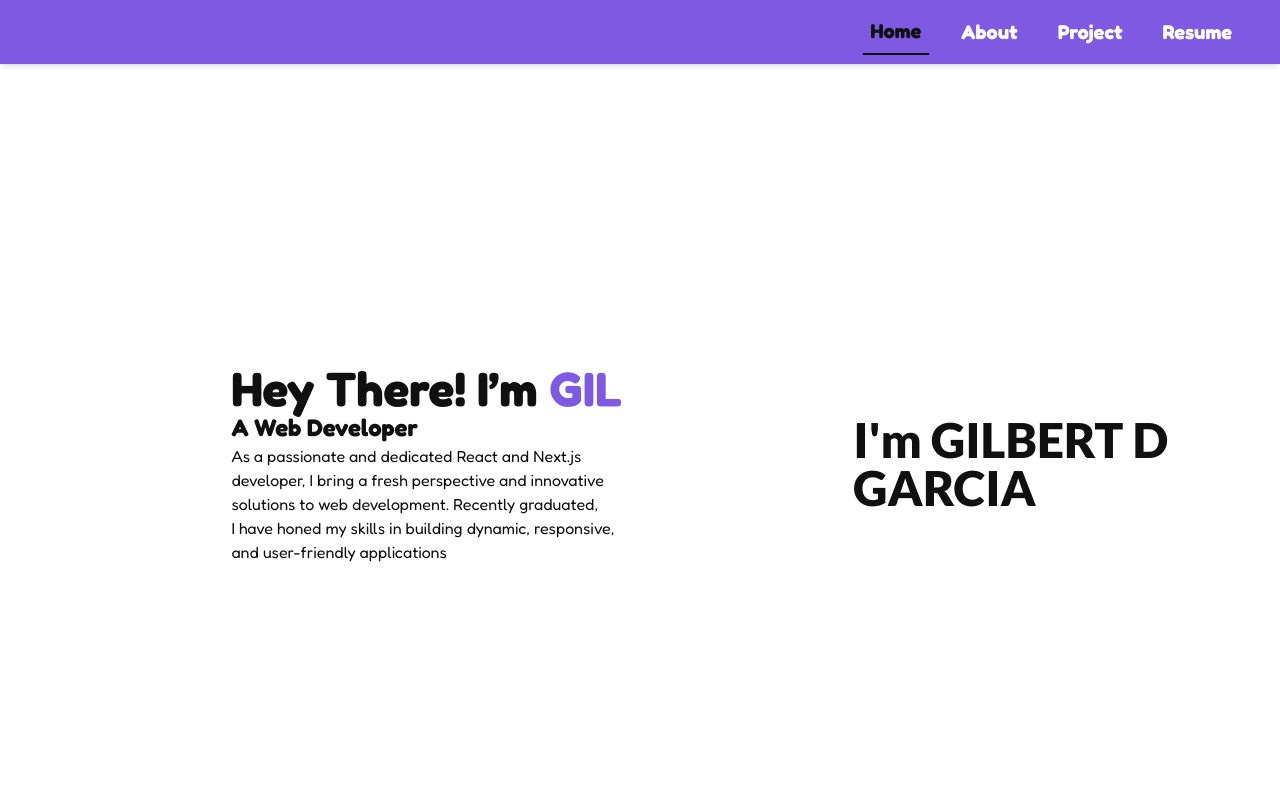
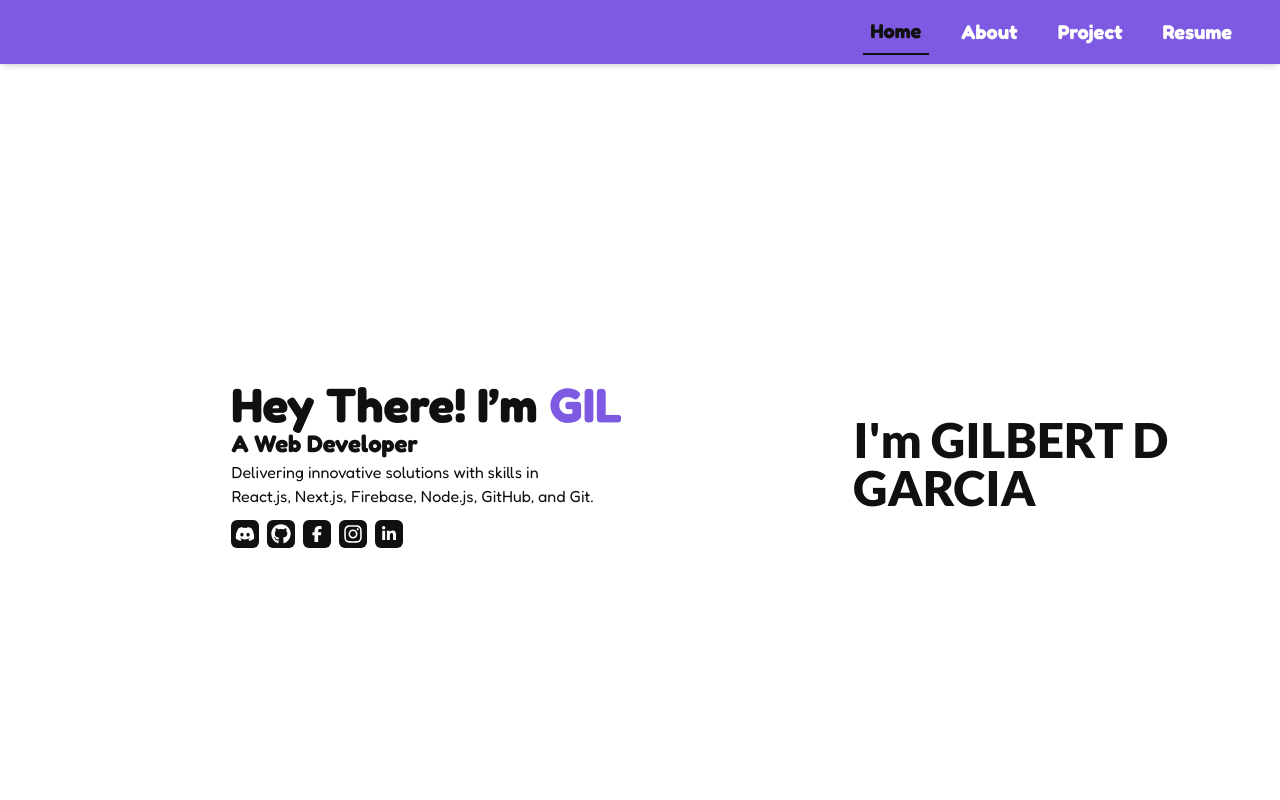
Before and after one commit to Gil0404/portfolio, a Next.js app: page / in a window 1280 px wide. Shown: the top 800 px of the page. Built offline with nearby package versions, Linux system fonts and the light colour scheme.

Commit message:
added socials and fixed the z index in nav

```diff
--- a/src/app/page.tsx
+++ b/src/app/page.tsx
@@ -9,7 +9,11 @@
       <div className="md:pt-16 pt-16 sm:pt-0 ">
         <Hero></Hero>
 
-        <svg xmlns="http://www.w3.org/2000/svg" viewBox="0 0 1440 320">
+        <svg
+          xmlns="http://www.w3.org/2000/svg"
+          viewBox="0 0 1440 320"
+          className=" translate-y-2 -z-50"
+        >
           <path
             fill="#7e59e2"
             fill-opacity="1"
--- a/src/components/page/home/hero.tsx
+++ b/src/components/page/home/hero.tsx
@@ -1,19 +1,20 @@
+import Socials from "@/components/reusable/socials";
+
 export default function Hero() {
   return (
     <div className=" flex flex-row w-screen max-w-normal h-screen bg-background mx-auto">
       <div className="flex flex-col w-2/3 h-full  justify-center items-center">
-        <h1 className="text-dark  font-Fredoka font-extrabold text-5xl">
-          Hey There! I’m <span className="text-high font-extrabold">GIL</span>
-          <br />
-          <h3 className=" text-2xl">A Web Developer</h3>
-          <p className=" font-normal text-base">
-            As a passionate and dedicated React and Next.js <br /> developer, I
-            bring a fresh perspective and innovative <br /> solutions to web
-            development. Recently graduated,
-            <br /> I have honed my skills in building dynamic, responsive,
-            <br /> and user-friendly applications
+        <div className="text-left text-dark">
+          <h1 className="text-dark  font-Fredoka font-extrabold text-5xl">
+            Hey There! I’m <span className="text-high font-extrabold">GIL</span>
+          </h1>
+          <h3 className=" text-2xl font-bold text-left">A Web Developer</h3>
+          <p className=" font-normal text-base text-left">
+            Delivering innovative solutions with skills in
+            <br /> React.js, Next.js, Firebase, Node.js, GitHub, and Git.
           </p>
-        </h1>
+          <Socials></Socials>
+        </div>
       </div>
       <div className="flex flex-col h-full w-1/3 justify-center items-center">
         <h1 className="text-dark  font-lato font-extrabold text-5xl">
--- a/src/components/reusable/navbar.tsx
+++ b/src/components/reusable/navbar.tsx
@@ -13,7 +13,7 @@
   const currentpath = usePathname();
   return (
     <>
-      <div className=" fixed w-screen h-16 bg-high md:flex sm:hidden shadow-md">
+      <div className=" fixed w-screen h-16 bg-high md:flex sm:hidden shadow-md z-50">
         <div className="px-10 justify-end items-center flex w-screen max-w-normal h-full bg-high mx-auto gap-6">
           {navitem.map((links, index) => {
             return (
@@ -34,7 +34,7 @@
 
       {/* mobile */}
 
-      <div className=" fixed w-screen h-screen  md:hidden sm:flex">
+      <div className=" fixed w-screen h-screen  md:hidden sm:flex z-50">
         <div className="px-10 flex-col  justify-center items-center flex w-screen max-w-normal h-full mx-auto gap-6">
           {navitem.map((links, index) => {
             return (
@@ -43,8 +43,8 @@
                 href={links.path}
                 className={`${
                   links.path === currentpath &&
-                  "text-dark  border-dark border-b-2"
-                } hover:text-dark  capitalize font-extrabold text-xl p-2`}
+                  "text-high  border-high border-b-2"
+                } hover:text-high  capitalize font-extrabold text-xl p-2`}
               >
                 {links.name}
               </Link>
--- /dev/null
+++ b/src/components/reusable/socials.tsx
@@ -0,0 +1,55 @@
+export default function Socials() {
+  return (
+    <div className="flex flex-row gap-2 pt-3">
+      <a href="https://www.w3schools.com" target="_blank">
+        <div className="bg-dark w-7 h-7 justify-center items-center rounded-md flex hover:bg-high c">
+          <span className="[&>svg]:h-5 [&>svg]:w-5 fill-background ">
+            <svg xmlns="http://www.w3.org/2000/svg" viewBox="0 0 640 512">
+              <path d="M524.5 69.8a1.5 1.5 0 0 0 -.8-.7A485.1 485.1 0 0 0 404.1 32a1.8 1.8 0 0 0 -1.9 .9 337.5 337.5 0 0 0 -14.9 30.6 447.8 447.8 0 0 0 -134.4 0 309.5 309.5 0 0 0 -15.1-30.6 1.9 1.9 0 0 0 -1.9-.9A483.7 483.7 0 0 0 116.1 69.1a1.7 1.7 0 0 0 -.8 .7C39.1 183.7 18.2 294.7 28.4 404.4a2 2 0 0 0 .8 1.4A487.7 487.7 0 0 0 176 479.9a1.9 1.9 0 0 0 2.1-.7A348.2 348.2 0 0 0 208.1 430.4a1.9 1.9 0 0 0 -1-2.6 321.2 321.2 0 0 1 -45.9-21.9 1.9 1.9 0 0 1 -.2-3.1c3.1-2.3 6.2-4.7 9.1-7.1a1.8 1.8 0 0 1 1.9-.3c96.2 43.9 200.4 43.9 295.5 0a1.8 1.8 0 0 1 1.9 .2c2.9 2.4 6 4.9 9.1 7.2a1.9 1.9 0 0 1 -.2 3.1 301.4 301.4 0 0 1 -45.9 21.8 1.9 1.9 0 0 0 -1 2.6 391.1 391.1 0 0 0 30 48.8 1.9 1.9 0 0 0 2.1 .7A486 486 0 0 0 610.7 405.7a1.9 1.9 0 0 0 .8-1.4C623.7 277.6 590.9 167.5 524.5 69.8zM222.5 337.6c-29 0-52.8-26.6-52.8-59.2S193.1 219.1 222.5 219.1c29.7 0 53.3 26.8 52.8 59.2C275.3 311 251.9 337.6 222.5 337.6zm195.4 0c-29 0-52.8-26.6-52.8-59.2S388.4 219.1 417.9 219.1c29.7 0 53.3 26.8 52.8 59.2C470.7 311 447.5 337.6 417.9 337.6z" />
+            </svg>
+          </span>
+        </div>
+      </a>
+
+      <a href="https://www.w3schools.com" target="_blank">
+        <div className="bg-dark w-7 h-7 justify-center items-center rounded-md flex hover:bg-high c">
+          <span className="[&>svg]:h-5 [&>svg]:w-5 fill-background">
+            <svg xmlns="http://www.w3.org/2000/svg" viewBox="0 0 496 512">
+              <path d="M165.9 397.4c0 2-2.3 3.6-5.2 3.6-3.3 .3-5.6-1.3-5.6-3.6 0-2 2.3-3.6 5.2-3.6 3-.3 5.6 1.3 5.6 3.6zm-31.1-4.5c-.7 2 1.3 4.3 4.3 4.9 2.6 1 5.6 0 6.2-2s-1.3-4.3-4.3-5.2c-2.6-.7-5.5 .3-6.2 2.3zm44.2-1.7c-2.9 .7-4.9 2.6-4.6 4.9 .3 2 2.9 3.3 5.9 2.6 2.9-.7 4.9-2.6 4.6-4.6-.3-1.9-3-3.2-5.9-2.9zM244.8 8C106.1 8 0 113.3 0 252c0 110.9 69.8 205.8 169.5 239.2 12.8 2.3 17.3-5.6 17.3-12.1 0-6.2-.3-40.4-.3-61.4 0 0-70 15-84.7-29.8 0 0-11.4-29.1-27.8-36.6 0 0-22.9-15.7 1.6-15.4 0 0 24.9 2 38.6 25.8 21.9 38.6 58.6 27.5 72.9 20.9 2.3-16 8.8-27.1 16-33.7-55.9-6.2-112.3-14.3-112.3-110.5 0-27.5 7.6-41.3 23.6-58.9-2.6-6.5-11.1-33.3 2.6-67.9 20.9-6.5 69 27 69 27 20-5.6 41.5-8.5 62.8-8.5s42.8 2.9 62.8 8.5c0 0 48.1-33.6 69-27 13.7 34.7 5.2 61.4 2.6 67.9 16 17.7 25.8 31.5 25.8 58.9 0 96.5-58.9 104.2-114.8 110.5 9.2 7.9 17 22.9 17 46.4 0 33.7-.3 75.4-.3 83.6 0 6.5 4.6 14.4 17.3 12.1C428.2 457.8 496 362.9 496 252 496 113.3 383.5 8 244.8 8zM97.2 352.9c-1.3 1-1 3.3 .7 5.2 1.6 1.6 3.9 2.3 5.2 1 1.3-1 1-3.3-.7-5.2-1.6-1.6-3.9-2.3-5.2-1zm-10.8-8.1c-.7 1.3 .3 2.9 2.3 3.9 1.6 1 3.6 .7 4.3-.7 .7-1.3-.3-2.9-2.3-3.9-2-.6-3.6-.3-4.3 .7zm32.4 35.6c-1.6 1.3-1 4.3 1.3 6.2 2.3 2.3 5.2 2.6 6.5 1 1.3-1.3 .7-4.3-1.3-6.2-2.2-2.3-5.2-2.6-6.5-1zm-11.4-14.7c-1.6 1-1.6 3.6 0 5.9 1.6 2.3 4.3 3.3 5.6 2.3 1.6-1.3 1.6-3.9 0-6.2-1.4-2.3-4-3.3-5.6-2z" />
+            </svg>
+          </span>
+        </div>
+      </a>
+
+      <a href="https://www.w3schools.com" target="_blank">
+        <div className="bg-dark w-7 h-7 justify-center items-center rounded-md flex hover:bg-high c">
+          <span className="[&>svg]:h-4 [&>svg]:w-4 fill-background">
+            <svg xmlns="http://www.w3.org/2000/svg" viewBox="0 0 320 512">
+              <path d="M80 299.3V512H196V299.3h86.5l18-97.8H196V166.9c0-51.7 20.3-71.5 72.7-71.5c16.3 0 29.4 .4 37 1.2V7.9C291.4 4 256.4 0 236.2 0C129.3 0 80 50.5 80 159.4v42.1H14v97.8H80z" />
+            </svg>
+          </span>
+        </div>
+      </a>
+
+      <a href="https://www.w3schools.com" target="_blank">
+        <div className="bg-dark w-7 h-7 justify-center items-center rounded-md flex hover:bg-high c">
+          <span className="[&>svg]:h-5 [&>svg]:w-5 fill-background">
+            <svg xmlns="http://www.w3.org/2000/svg" viewBox="0 0 448 512">
+              <path d="M224.1 141c-63.6 0-114.9 51.3-114.9 114.9s51.3 114.9 114.9 114.9S339 319.5 339 255.9 287.7 141 224.1 141zm0 189.6c-41.1 0-74.7-33.5-74.7-74.7s33.5-74.7 74.7-74.7 74.7 33.5 74.7 74.7-33.6 74.7-74.7 74.7zm146.4-194.3c0 14.9-12 26.8-26.8 26.8-14.9 0-26.8-12-26.8-26.8s12-26.8 26.8-26.8 26.8 12 26.8 26.8zm76.1 27.2c-1.7-35.9-9.9-67.7-36.2-93.9-26.2-26.2-58-34.4-93.9-36.2-37-2.1-147.9-2.1-184.9 0-35.8 1.7-67.6 9.9-93.9 36.1s-34.4 58-36.2 93.9c-2.1 37-2.1 147.9 0 184.9 1.7 35.9 9.9 67.7 36.2 93.9s58 34.4 93.9 36.2c37 2.1 147.9 2.1 184.9 0 35.9-1.7 67.7-9.9 93.9-36.2 26.2-26.2 34.4-58 36.2-93.9 2.1-37 2.1-147.8 0-184.8zM398.8 388c-7.8 19.6-22.9 34.7-42.6 42.6-29.5 11.7-99.5 9-132.1 9s-102.7 2.6-132.1-9c-19.6-7.8-34.7-22.9-42.6-42.6-11.7-29.5-9-99.5-9-132.1s-2.6-102.7 9-132.1c7.8-19.6 22.9-34.7 42.6-42.6 29.5-11.7 99.5-9 132.1-9s102.7-2.6 132.1 9c19.6 7.8 34.7 22.9 42.6 42.6 11.7 29.5 9 99.5 9 132.1s2.7 102.7-9 132.1z" />
+            </svg>
+          </span>
+        </div>
+      </a>
+
+      <a href="https://www.w3schools.com" target="_blank">
+        <div className="bg-dark w-7 h-7 justify-center items-center rounded-md flex hover:bg-high c">
+          <span className="[&>svg]:h-4 [&>svg]:w-4 fill-background">
+            <svg xmlns="http://www.w3.org/2000/svg" viewBox="0 0 448 512">
+              <path d="M100.3 448H7.4V148.9h92.9zM53.8 108.1C24.1 108.1 0 83.5 0 53.8a53.8 53.8 0 0 1 107.6 0c0 29.7-24.1 54.3-53.8 54.3zM447.9 448h-92.7V302.4c0-34.7-.7-79.2-48.3-79.2-48.3 0-55.7 37.7-55.7 76.7V448h-92.8V148.9h89.1v40.8h1.3c12.4-23.5 42.7-48.3 87.9-48.3 94 0 111.3 61.9 111.3 142.3V448z" />
+            </svg>
+          </span>
+        </div>
+      </a>
+    </div>
+  );
+}
```
